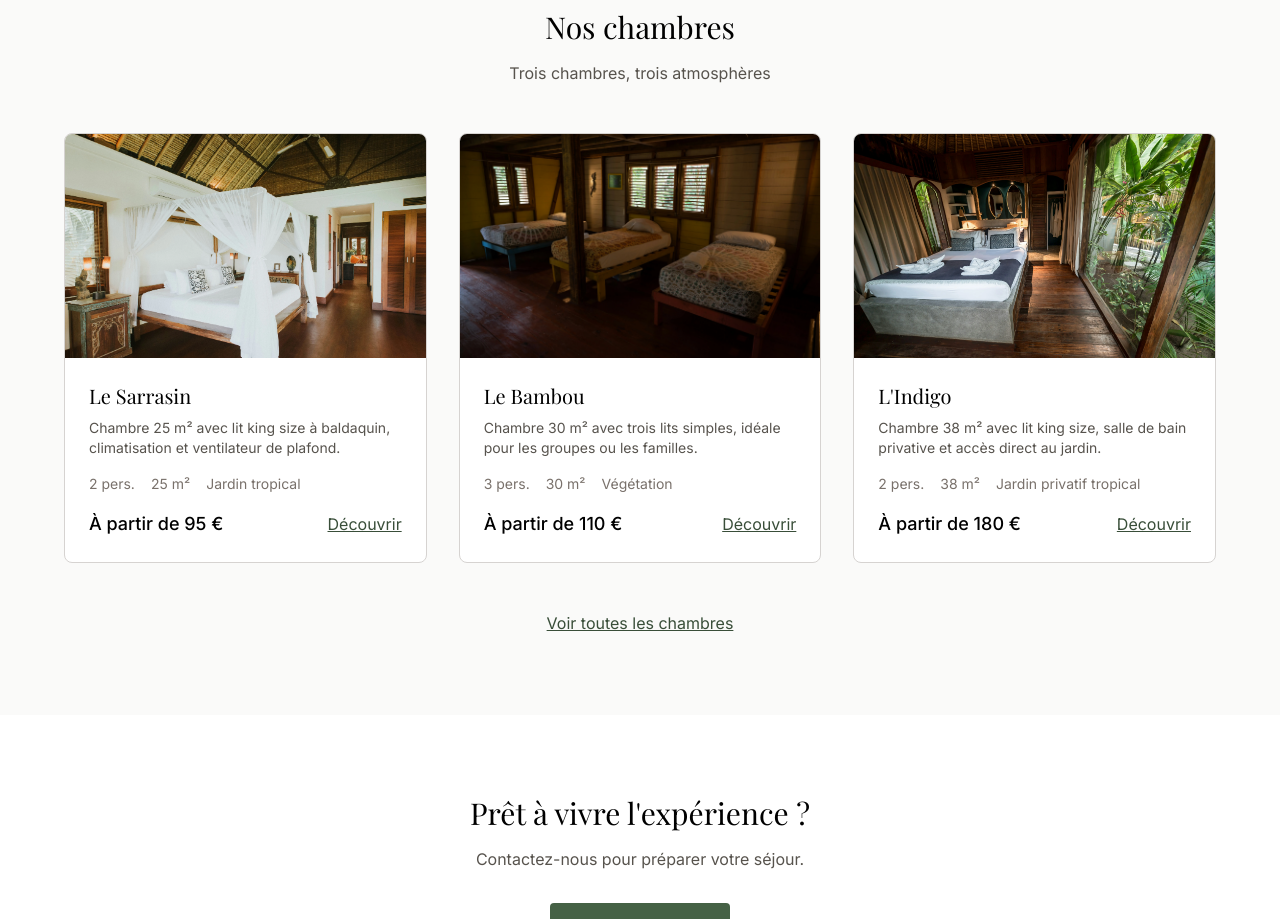
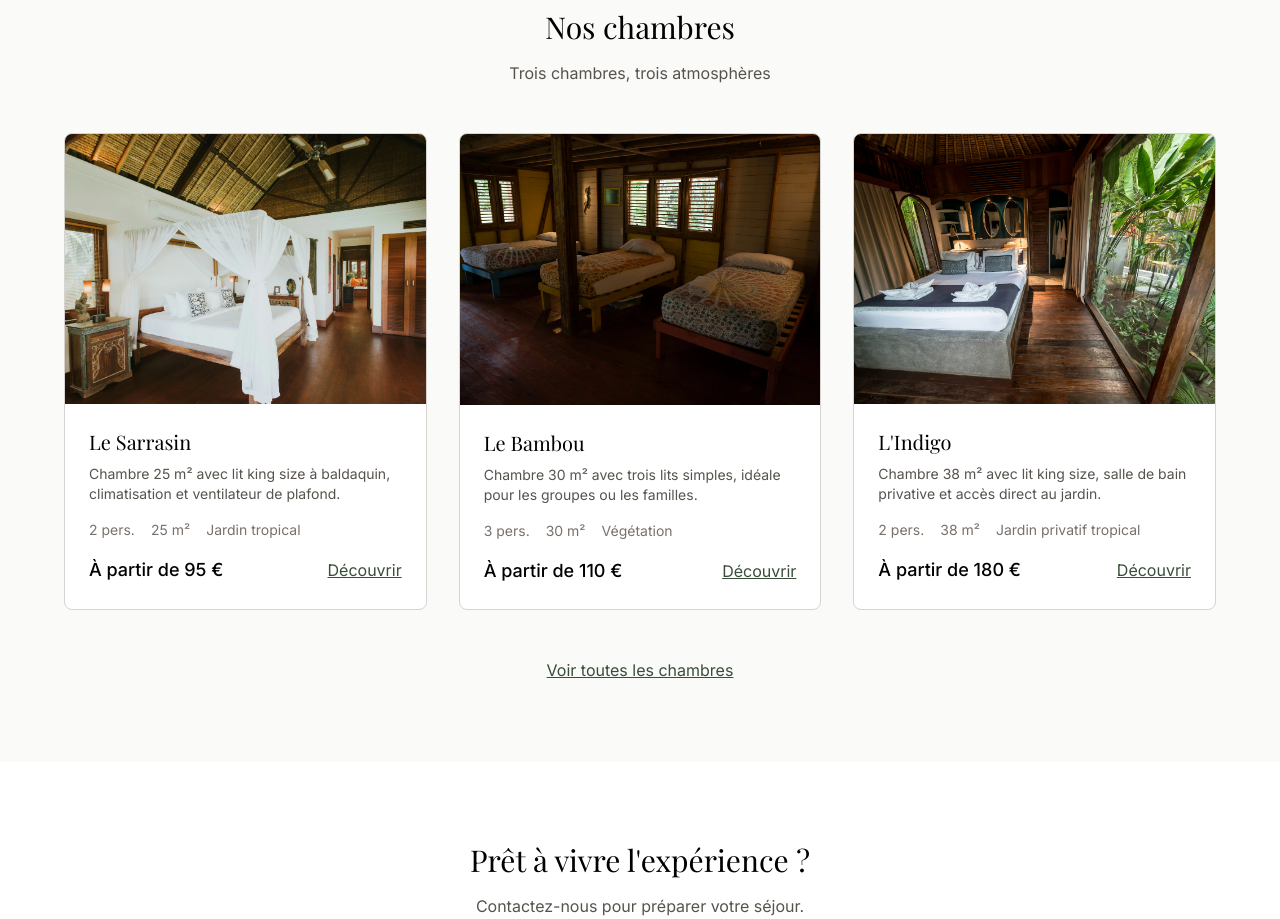
Before and after one commit to alexwebdevpro-coder/tam-giac-mach, a Vue app: page / in a window 1280 px wide. Shown: the part 1100-2019 px from the top of the page. Built offline with nearby package versions, Linux system fonts and the light colour scheme.

Commit message:
feat: add hover lift and image zoom on room and experience cards

```diff
--- a/src/components/rooms/RoomCard.vue
+++ b/src/components/rooms/RoomCard.vue
@@ -8,8 +8,16 @@ defineProps({
 </script>
 
 <template>
-  <article class="border border-stone-300 rounded-lg overflow-hidden bg-white">
-    <img v-if="room.image" :src="room.image" :alt="room.name" class="w-full h-56 object-cover" />
+  <article
+    class="border border-stone-300 rounded-lg overflow-hidden bg-white transition-all duration-300 hover:shadow-xl hover:-translate-y-1 group"
+  >
+    <div class="overflow-hidden">
+      <img
+        :src="room.image"
+        :alt="room.name"
+        class="w-full aspect-4/3 object-cover transition-transform duration-500 group-hover:scale-105"
+      />
+    </div>
     <div class="p-6">
       <h3 class="text-xl font-serif mb-2">{{ room.name }}</h3>
       <p class="text-stone-600 text-sm mb-4">{{ room.shortDescription }}</p>
```
